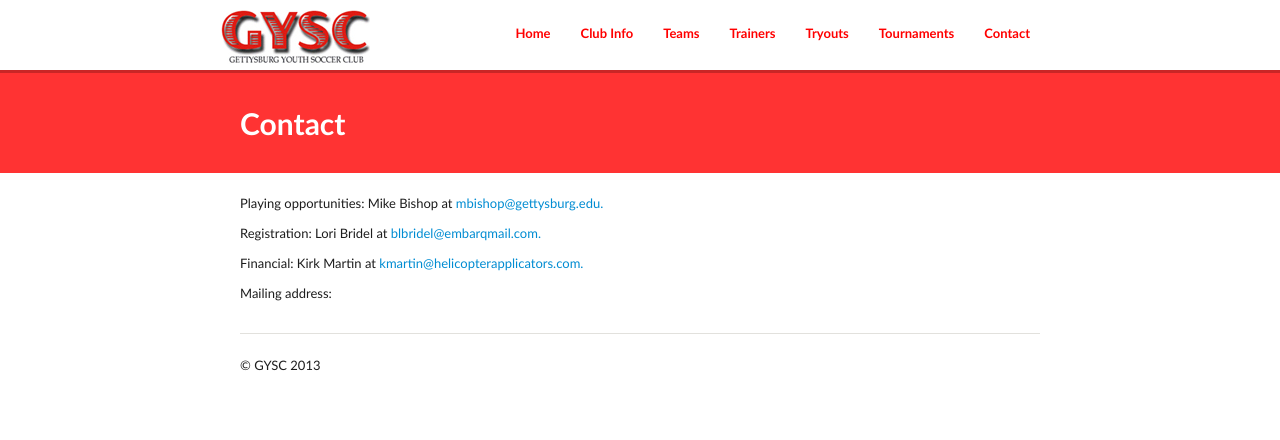
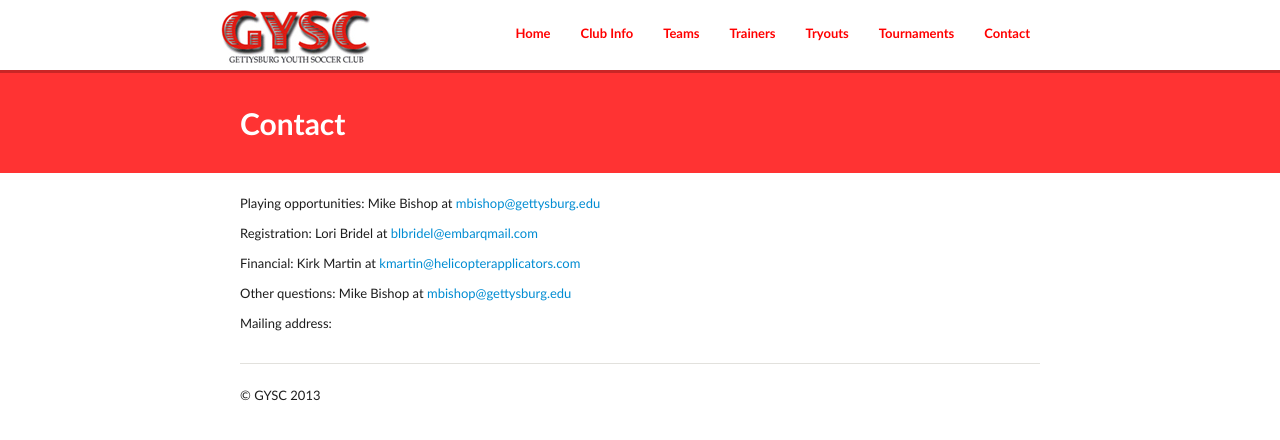
Before and after one commit to GYSC/gysc.github.com, a Jekyll site: the page built from contact.md, in a window 1280 px wide. Shown: the top 440 px of the page. Built offline with Jekyll 4.4.1, drawn with Linux system fonts in a browser that asks for light colours; Markdown is read by kramdown in place of the engine named in the settings.

Commit message:
Update contact.md

```diff
--- a/contact.md
+++ b/contact.md
@@ -5,10 +5,12 @@ img:
 tags: gettysburg youth soccer club, gettysburg, youth, soccer, club, contact
 permalink: /contact/
 ---
-<p>Playing opportunities: Mike Bishop at <a href="mailto:mbishop@gettysburg.edu">mbishop@gettysburg.edu.</a></p>
+Playing opportunities: Mike Bishop at <a href="mailto:mbishop@gettysburg.edu">mbishop@gettysburg.edu</a>
 
-<p>Registration: Lori Bridel at <a href="mailto:blbridel@embarqmail.com">blbridel@embarqmail.com.</a></p>
+Registration: Lori Bridel at <a href="mailto:blbridel@embarqmail.com">blbridel@embarqmail.com</a>
 
-Financial: Kirk Martin at <a href="mailto:kmartin@helicopterapplicators.com">kmartin@helicopterapplicators.com.</a>
+Financial: Kirk Martin at <a href="mailto:kmartin@helicopterapplicators.com">kmartin@helicopterapplicators.com</a>
+
+Other questions: Mike Bishop at <a href="mailto:mbishop@gettysburg.edu">mbishop@gettysburg.edu</a>
 
 Mailing address:
```
